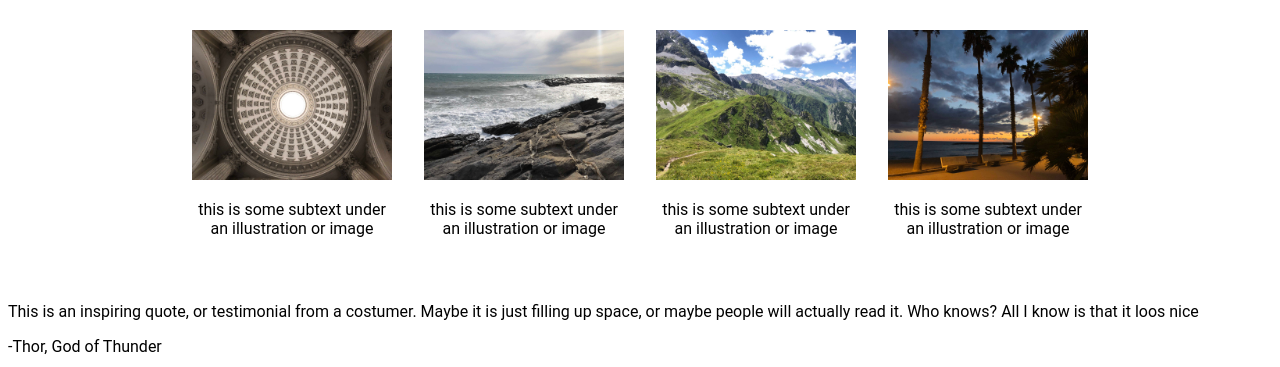
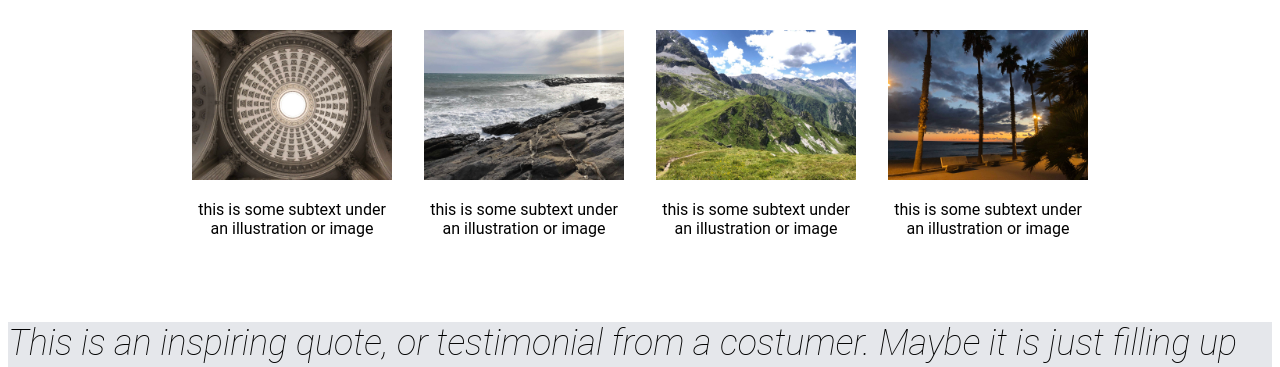
Before and after one commit to JanusPatefacit/landing-page, a plain HTML site: page index.html in a window 1280 px wide. Shown: the part 576-943 px from the top of the page. Drawn offline with Linux system fonts and the light colour scheme.

Commit message:
Style quote section

```diff
--- a/style.css
+++ b/style.css
@@ -71,7 +71,7 @@ button {
     font-size: 18px;
 }
 
-/* Information Section */
+/* Information section */
 
 .information {
     text-align: center;
@@ -95,3 +95,14 @@ button {
     width: 100%;
     height: auto;
 }
+
+/* Quote section */
+
+.quote {
+    background-color: #E5E7EB;
+}
+.quote-text {
+    font-size: 36px;
+    font-weight: lighter;
+    font-style: italic;
+}
```
